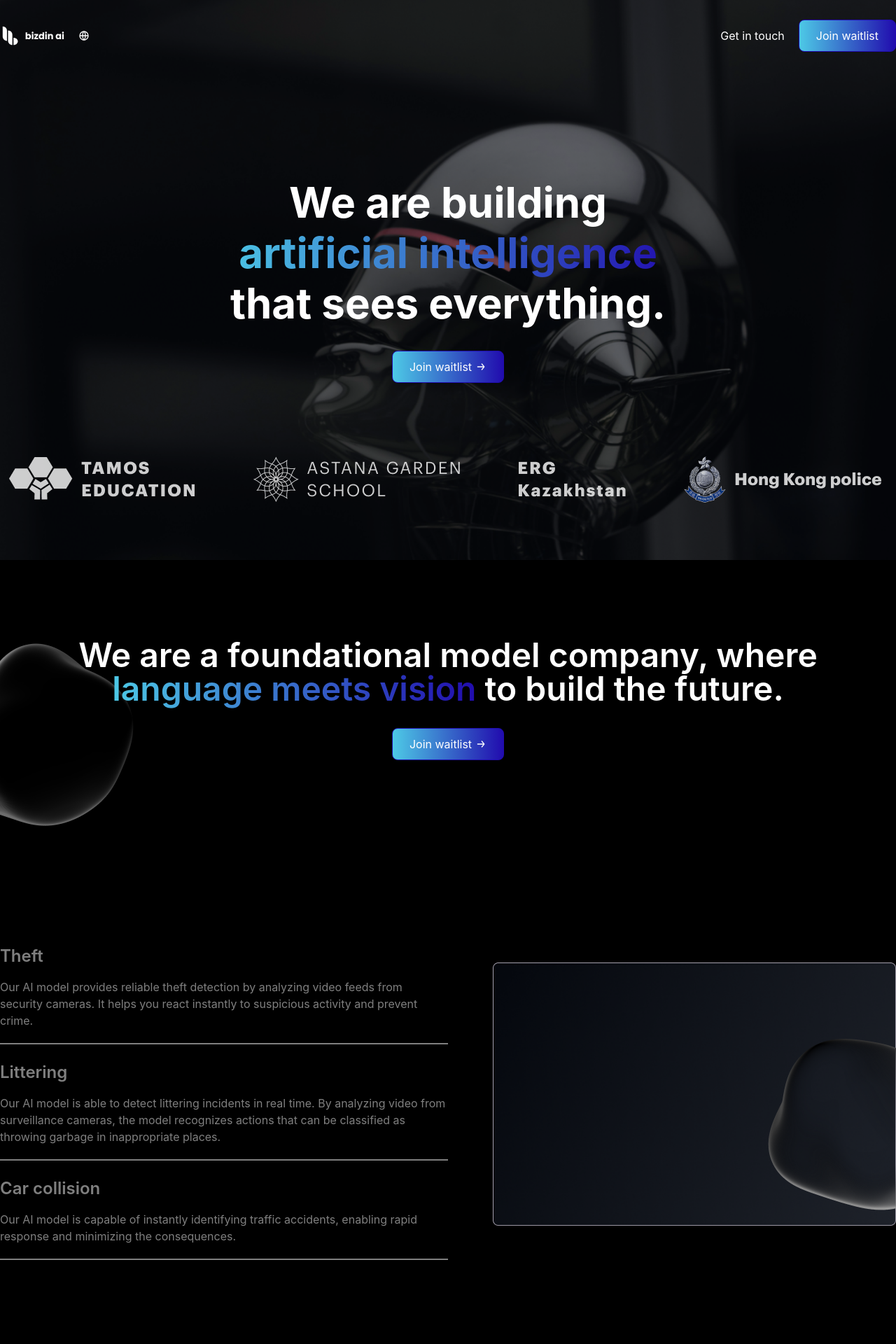
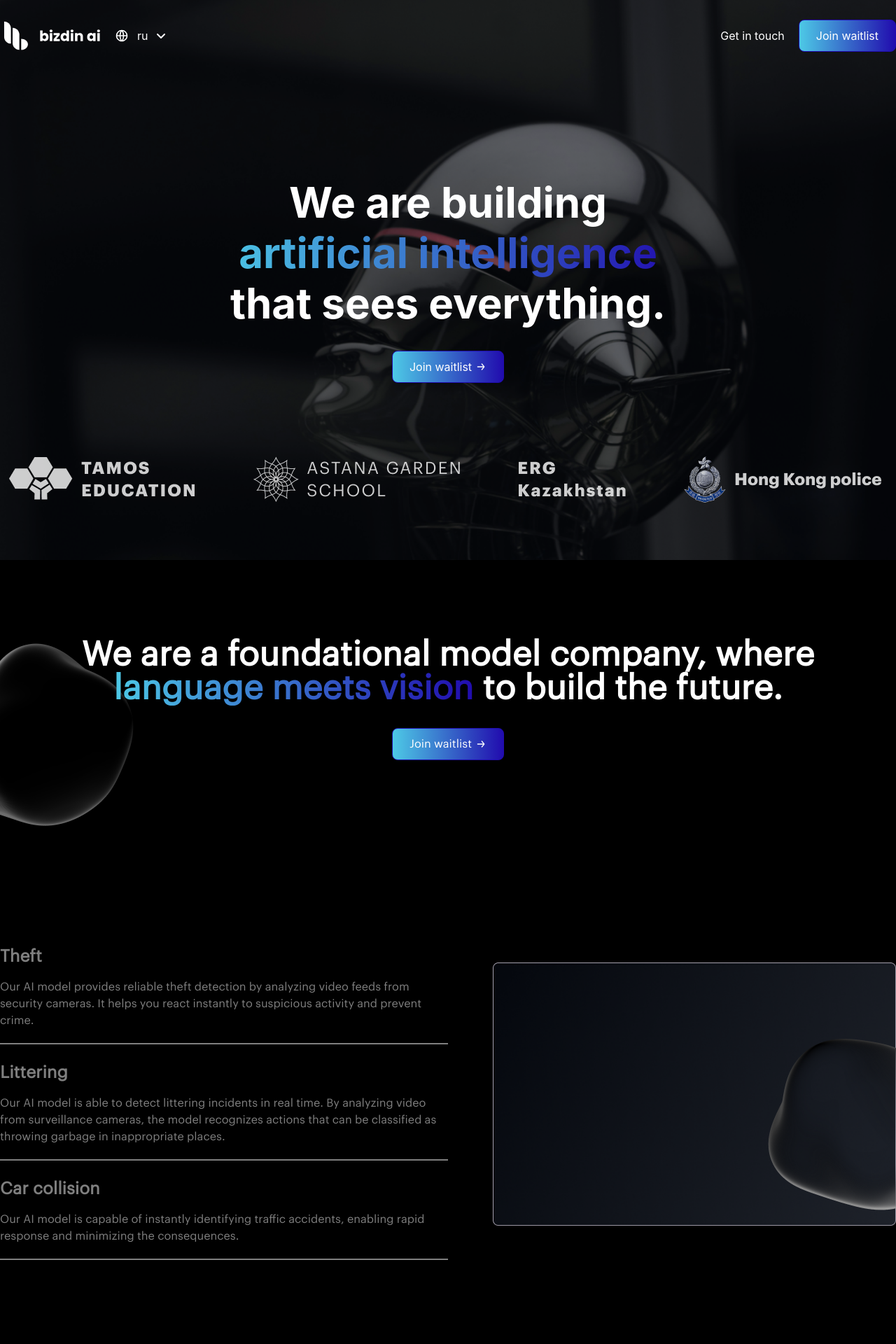
Before and after one commit to Madi4ar/landing, a React (Create React App) app: page / in a window 1280 px wide. Shown: the top 1920 px of the page at 70% size. Built offline with nearby package versions, Linux system fonts and the light colour scheme.

Commit message:
feat:added new functionals

```diff
--- a/package.json
+++ b/package.json
@@ -3,9 +3,13 @@
   "version": "0.1.0",
   "private": true,
   "dependencies": {
+    "@fortawesome/fontawesome-svg-core": "^6.6.0",
+    "@fortawesome/free-solid-svg-icons": "^6.6.0",
+    "@fortawesome/react-fontawesome": "^0.2.2",
     "@testing-library/jest-dom": "^5.17.0",
     "@testing-library/react": "^13.4.0",
     "@testing-library/user-event": "^13.5.0",
+    "font-awesome": "^4.7.0",
     "react": "^18.3.1",
     "react-dom": "^18.3.1",
     "react-router-dom": "^6.25.1",
--- a/public/index.html
+++ b/public/index.html
@@ -7,8 +7,7 @@
     <meta name="theme-color" content="#000000" />
     <meta
       name="description"
-      content="Web site created using create-react-app"
-    />
+      content="Web site created using create-react-app" />
     <link rel="apple-touch-icon" href="%PUBLIC_URL%/logo192.png" />
     <!--
       manifest.json provides metadata used when your web app is installed on a
@@ -24,7 +23,7 @@
       work correctly both with client-side routing and a non-root public URL.
       Learn how to configure a non-root public URL by running `npm run build`.
     -->
-    <title>React App</title>
+    <title>Bizdin.ai</title>
   </head>
   <body>
     <noscript>You need to enable JavaScript to run this app.</noscript>
--- a/src/App.css
+++ b/src/App.css
@@ -36,3 +36,8 @@
     transform: rotate(360deg);
   }
 }
+
+@font-face {
+  font-family: 'Graphik LCG';
+  src: url(../src/landing/assets/fonts/GraphikLCG-Regular.ttf);
+}
--- a/src/landing/LandingPage.js
+++ b/src/landing/LandingPage.js
@@ -10,10 +10,10 @@ import Footer from './components/Footer';
 function LandingPage() {
   return (
     <>
+      <header>
+        <Header />
+      </header>
       <Layout>
-        <header>
-          <Header />
-        </header>
         <InfoSection />
         <Works />
         <WhyUs />
--- /dev/null
+++ b/src/landing/components/Dropdown/LanguageDropdown.js
@@ -0,0 +1,65 @@
+import React, { useState, useRef, useEffect } from 'react';
+import { FontAwesomeIcon } from '@fortawesome/react-fontawesome';
+import { faAngleDown } from '@fortawesome/free-solid-svg-icons';
+import icon from '../../assets/images/tabler-icon-world.svg';
+
+function LanguageDropdown() {
+  const [language, setLanguage] = useState('ru');
+  const [open, setOpen] = useState(false);
+  const dropdownRef = useRef(null);
+
+  const languages = [
+    { code: 'ru', name: 'Рус' },
+    { code: 'en', name: 'Eng' },
+    { code: 'kz', name: 'Қаз' },
+  ];
+
+  const handleLanguageChange = (code) => {
+    setLanguage(code);
+    setOpen(false);
+  };
+
+  const handleClickOutside = (event) => {
+    if (dropdownRef.current && !dropdownRef.current.contains(event.target)) {
+      setOpen(false);
+    }
+  };
+
+  useEffect(() => {
+    document.addEventListener('mousedown', handleClickOutside);
+    return () => {
+      document.removeEventListener('mousedown', handleClickOutside);
+    };
+  }, []);
+
+  return (
+    <div className="flex flex-col relative" ref={dropdownRef}>
+      <button className="flex items-center ml-5" onClick={() => setOpen(!open)}>
+        <img src={icon} alt="" className="mr-3" />
+        {languages.find((lang) => lang.code === language).code}
+        <FontAwesomeIcon
+          icon={faAngleDown}
+          className={`ml-3 ${
+            open
+              ? 'rotate-180 transition-all duration-300'
+              : 'rotate-0 transition-all duration-300'
+          }`}
+        />
+      </button>
+      {open && (
+        <ul className="bg-white rounded-lg absolute top-8 right-0 md:-right-5">
+          {languages.map((lang) => (
+            <li
+              className="hover:bg-gray-100 hover:rounded-lg text-black px-2 py-1 cursor-pointer"
+              key={lang.code}
+              onClick={() => handleLanguageChange(lang.code)}>
+              {lang.name}
+            </li>
+          ))}
+        </ul>
+      )}
+    </div>
+  );
+}
+
+export default LanguageDropdown;
--- a/src/landing/components/Feedback.js
+++ b/src/landing/components/Feedback.js
@@ -37,10 +37,12 @@ function Feedback() {
           <SimpleSlider />
         </div>
 
-        <div className="flex flex-col lg:flex-row items-start justify-between mt-40">
-          <Title title="FAQ" position="left" />
+        <div className="flex flex-col lg:flex-row items-start justify-between mt-40 relative min-h-96">
+          <div className="w-full lg:w-[30%] absolute left-0 -top-14 md:top-0">
+            <Title title="FAQ" position="left" />
+          </div>
 
-          <div className="flex flex-col mt-10 md:mt-0 w-full lg:w-[70%]">
+          <div className="flex flex-col mt-20 lg:mt-0 w-full lg:w-[40%] absolute right-0">
             {faqsData.map((faq, index) => {
               const isOpen = openIndex === index;
               return (
--- a/src/landing/components/Footer.js
+++ b/src/landing/components/Footer.js
@@ -89,7 +89,7 @@ function Footer() {
       </div>
 
       <div className="w-full flex flex-col lg:flex-row justify-between mt-20 pb-6">
-        <div className="flex items-center w-full justify-between lg:w-auto">
+        <div className="flex items-center w-full justify-between lg:w-[250px]">
           <Link to="/">
             <p className="text-[#7F7F7F]">Privacy policy</p>
           </Link>
@@ -111,7 +111,7 @@ function Footer() {
           </Link>
         </div>
 
-        <p className="text-[#7F7F7F] w-full mt-6 lg:mt-0">
+        <p className="text-[#7F7F7F] w-auto mt-6 lg:mt-0 font-['Graphik_LCG']">
           bizdin ai © 2024 All rights reserved
         </p>
       </div>
--- a/src/landing/components/Header.js
+++ b/src/landing/components/Header.js
@@ -5,26 +5,26 @@ import icon from '../assets/images/tabler-icon-world.svg';
 import { Link } from 'react-router-dom';
 import Button from './Button/Button';
 import partners from './data/partnersData';
+import LanguageDropdown from './Dropdown/LanguageDropdown';
 function Header() {
   return (
     <div className="text-white h-screen relative">
       <img
-        className="absolute bottom-0 object-cover h-full"
+        className="w-full absolute bottom-0 object-cover h-full"
         src={robot}
         alt=""
       />
+      <div className="container h-full px-3.5 md:px-0 sm: py-0 md:w-full md:py-0 lg:w-full mx-auto relative">
         <div className="flex items-center justify-between z-50 relative py-7">
-        <div className="flex items-center justify-between w-full md:w-32">
+          <div className="flex items-center justify-between w-full md:w-auto">
             <Link to="/">
-            <img src={logo} alt="" />
+              <img className="w-36" src={logo} alt="" />
             </Link>
-          <button className="ml-5">
-            <img src={icon} alt="" />
-          </button>
+            <LanguageDropdown />
           </div>
 
           <div className="flex items-center hidden md:flex">
-          <Link to="/" className="text-base">
+            <Link to="mailto:hello@bizdin.ai." className="text-base">
               Get in touch
             </Link>
             <div className="ml-5">
@@ -62,6 +62,7 @@ function Header() {
           })}
         </div>
       </div>
+    </div>
   );
 }
 
--- a/src/landing/components/Layout.js
+++ b/src/landing/components/Layout.js
@@ -1,7 +1,7 @@
 import React from 'react';
 function Layout({ children }) {
   return (
-    <div className="bg-black">
+    <div className="bg-black font-['Graphik_LCG']">
       <div className="container px-3.5 md:px-0 sm: py-0 md:w-full md:py-0 lg:w-full mx-auto ">
         {children}
       </div>
--- a/src/landing/components/Works.js
+++ b/src/landing/components/Works.js
@@ -9,7 +9,7 @@ function Works() {
       <div className="mt-16 pb-40">
         <Title title="How it works" position="center" />
 
-        <div className="flex flex-col lg:flex-row items-center justify-between mt-16">
+        <div className="flex flex-col lg:flex-row items-start justify-between mt-16">
           <div className="w-full lg:w-1/2 flex flex-col items-start">
             <p className="text-3xl lg:text-4xl font-normal leadin-[42px] text-white">
               Our possibilities
```
Also changed, not shown: 1 other file (tests, documents, lock files or other folders). Lines whose indentation alone changed are shown as unchanged.
